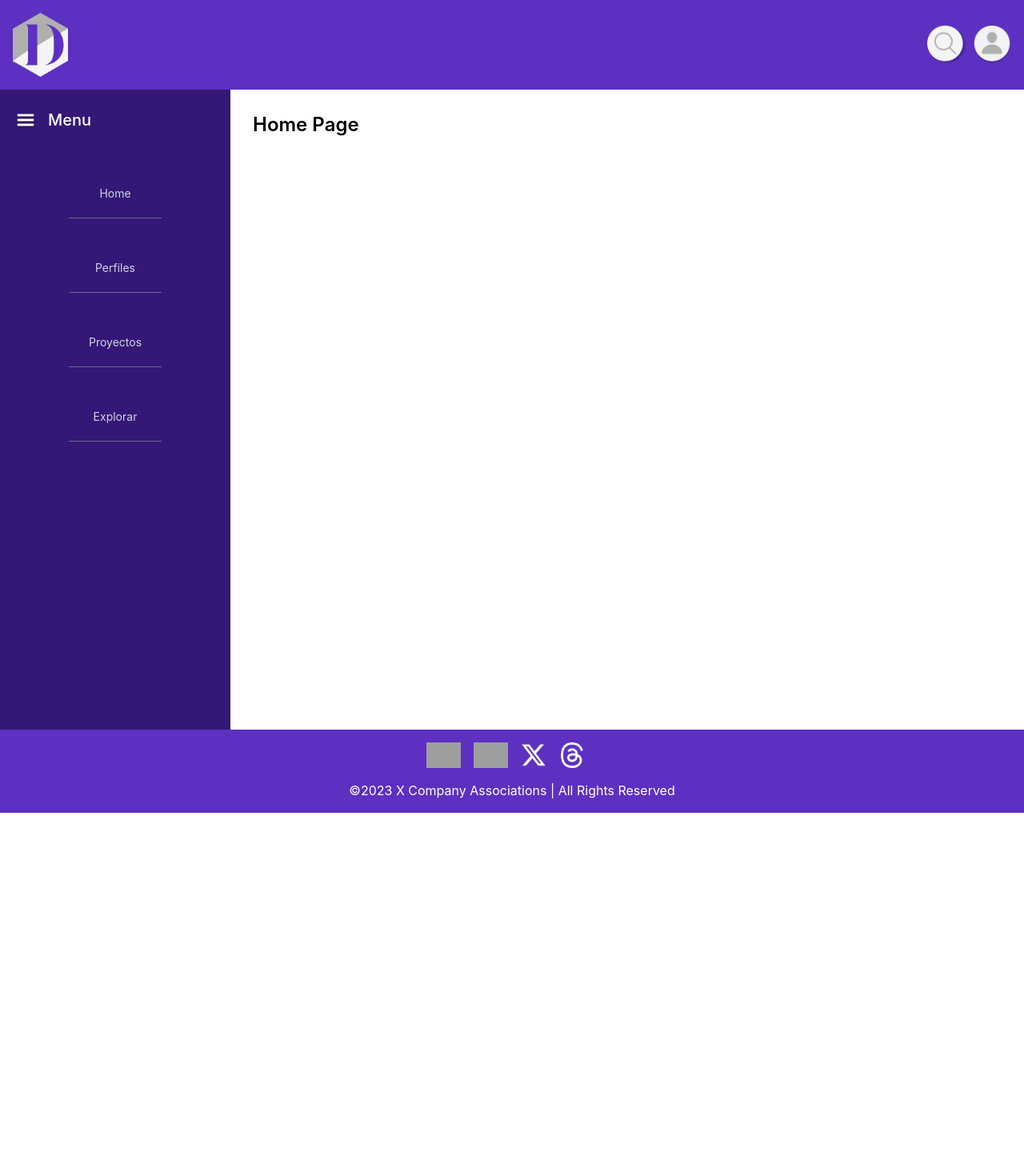
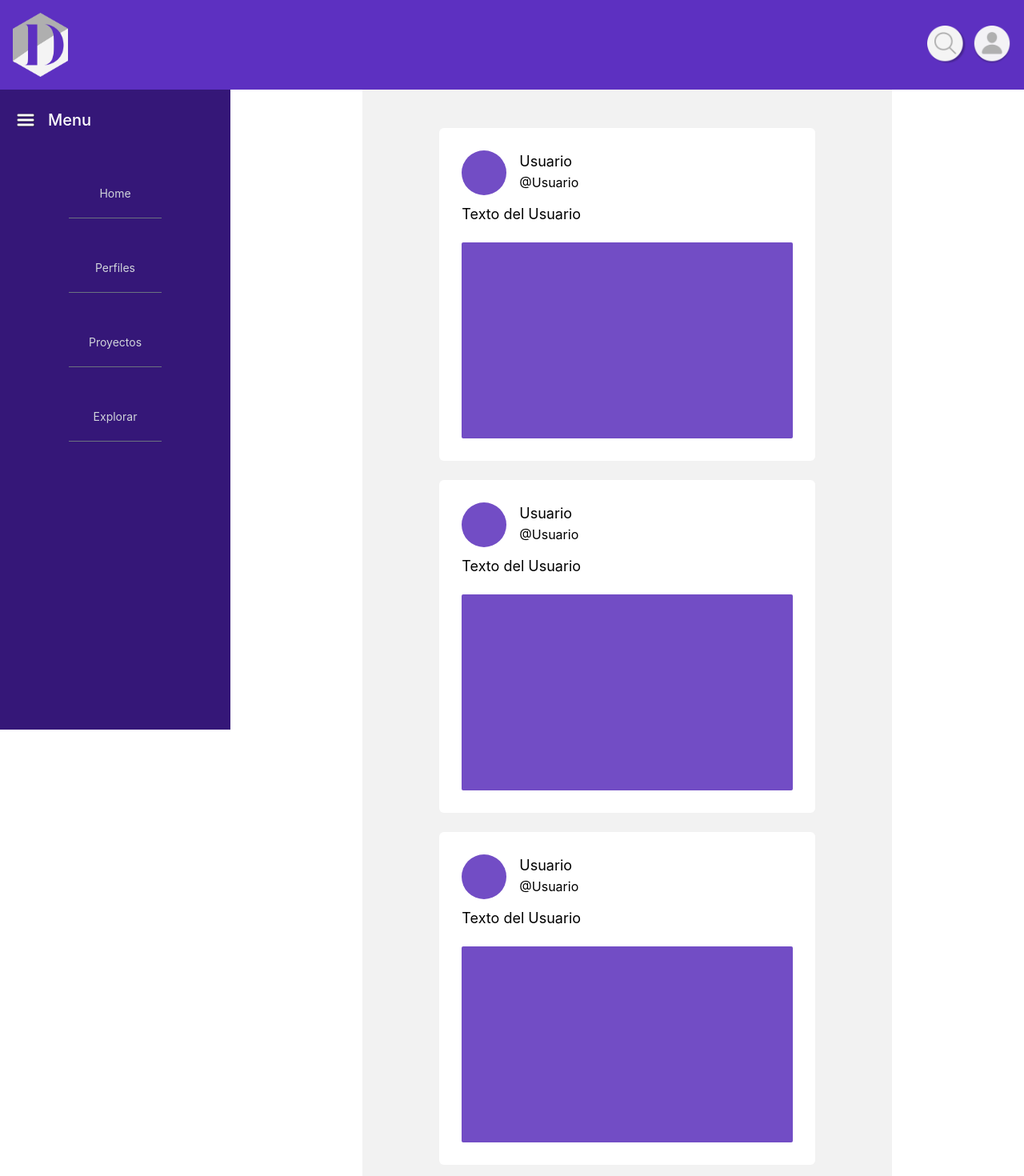
Before and after one commit to MrDorer/DevLink, a React (Create React App) app: page / in a window 1280 px wide. Shown: the top 1470 px of the page at 80% size. Before the commit the page ends 1016 px from the top, so only its background shows below. Built offline with nearby package versions, Linux system fonts and the light colour scheme; grey boxes are pictures that could not be loaded.

Commit message:
post puesto

```diff
--- a/src/App.css
+++ b/src/App.css
@@ -1,3 +1,8 @@
+*{
+  margin: 0;
+  padding: 0;
+}
+
 .App {
   text-align: center;
 }
--- a/src/Pages/Home.js
+++ b/src/Pages/Home.js
@@ -1,17 +1,60 @@
 import React from 'react';
-import Sidebar from '../Components/sidebar'
+import Sidebar from '../Components/sidebar';
+
+const Home = () => {
+  return (
+    <div className="flex">
+      <Sidebar />
+      <div className="flex flex-grow justify-center">
+        <div className='flex flex-wrap w-8/12 min-w-6/12 bg-[#F2F2F2] justify-center p-12'>
+
+          {/*Inicio del post*/}
+          <div className='flex w-full bg-white mx-12 rounded-md p-7 mb-6 flex-wrap' style={{ height: '26rem' }}>
+            <div className="h-14 w-14 bg-[#724DC5] rounded-full mr-4"></div>
+            <div className='text-left'>
+              <h2 className='text-lg'>Usuario</h2>
+              <p className='text-md'>@Usuario</p>
+            </div>
+            <div className='w-full'>
+              <p className='text-lg'>Texto del Usuario</p>
+            </div>
+            <div className='w-full h-[68%] bg-[#724DC5] rounded-sm self-end'></div>
+          </div>
+          {/*Final del post*/}
 
 
+          {/*Inicio del post*/}
+          <div className='flex w-full bg-white mx-12 rounded-md p-7 mb-6 flex-wrap' style={{ height: '26rem' }}>
+            <div className="h-14 w-14 bg-[#724DC5] rounded-full mr-4"></div>
+            <div className='text-left'>
+              <h2 className='text-lg'>Usuario</h2>
+              <p className='text-md'>@Usuario</p>
+            </div>
+            <div className='w-full'>
+              <p className='text-lg'>Texto del Usuario</p>
+            </div>
+            <div className='w-full h-[68%] bg-[#724DC5] rounded-sm self-end'></div>
+          </div>
+          {/*Final del post*/}
 
-const Home = () => {
-    return (
-      <div className="flex">
-        <Sidebar />
-        <div className="h-screen flex-1 p-7">
-          <h1 className="text-2xl font-semibold">Home Page</h1>
+
+          {/*Inicio del post*/}
+          <div className='flex w-full bg-white mx-12 rounded-md p-7 mb-6 flex-wrap' style={{ height: '26rem' }}>
+            <div className="h-14 w-14 bg-[#724DC5] rounded-full mr-4"></div>
+            <div className='text-left'>
+              <h2 className='text-lg'>Usuario</h2>
+              <p className='text-md'>@Usuario</p>
+            </div>
+            <div className='w-full'>
+              <p className='text-lg'>Texto del Usuario</p>
+            </div>
+            <div className='w-full h-[68%] bg-[#724DC5] rounded-sm self-end'></div>
+          </div>
+          {/*Final del post*/}
         </div>
       </div>
-    );
-  };
+    </div>
+  );
+};
 
-export default Home
+export default Home;
--- a/src/Pages/Inicio.js
+++ b/src/Pages/Inicio.js
@@ -7,8 +7,10 @@ function Inicio() {
     return (
         <>
 
+
             <div className='flex flex-col justify-between h-screen'>
                 <Heather />
+
                 <Home/>
                 <Footer />
             </div>
```
